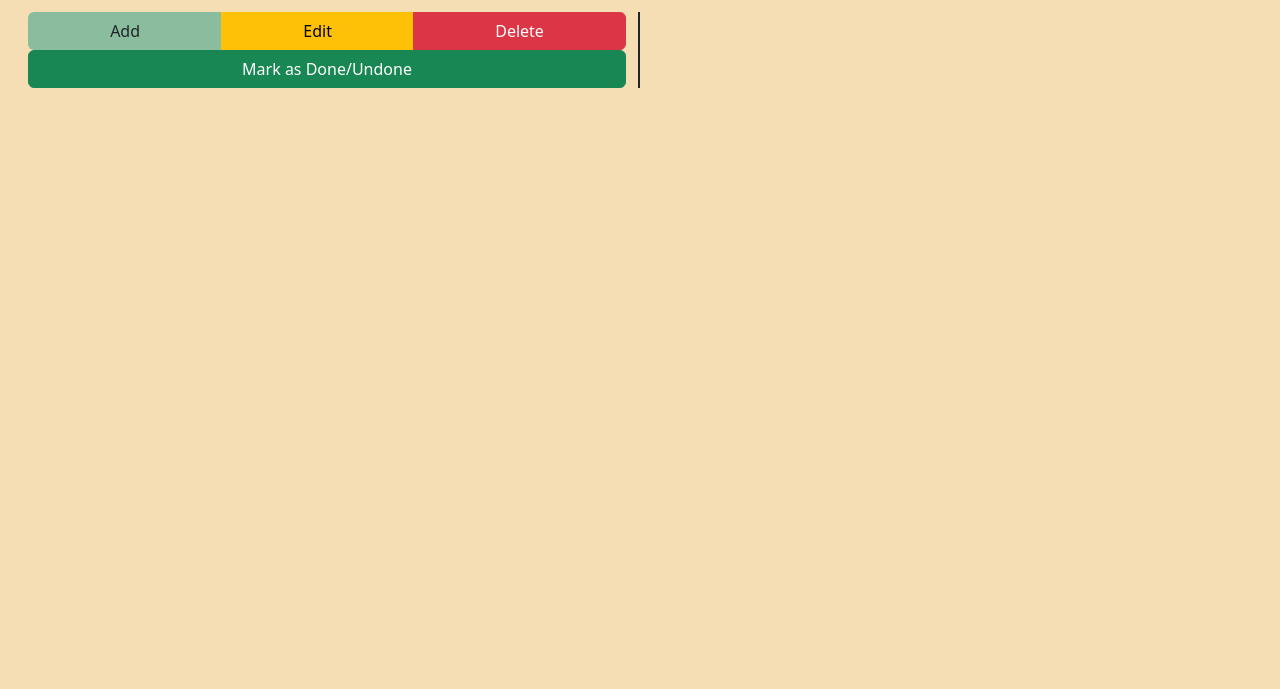
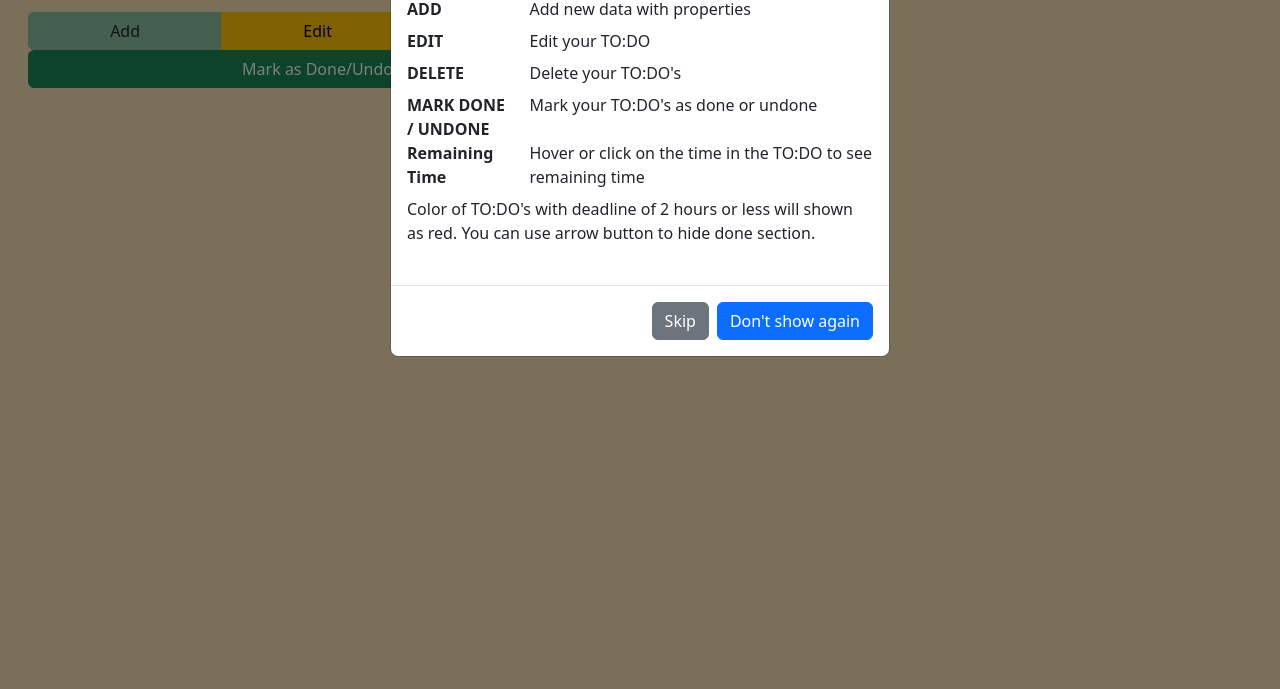
Before and after one commit to ethemtion/todolist, a plain HTML site: page index.html in a window 1280 px wide. Shown: the part 111-800 px from the top of the page. Drawn offline with nearby package versions, Linux system fonts and the light colour scheme.

Commit message:
bug fix, added hint

```diff
--- a/index.html
+++ b/index.html
@@ -308,5 +308,41 @@
         </div>
       </div>
     </div>
+
+    <div class="modal fade" id="staticBackdrop" data-bs-backdrop="static" data-bs-keyboard="false" tabindex="-1" aria-labelledby="staticBackdropLabel" aria-hidden="true">
+      <div class="modal-dialog">
+        <div class="modal-content">
+          <div class="modal-header">
+            <h5 class="modal-title" id="staticBackdropLabel">TO:DO LIST HINT</h5>
+            <button type="button" class="btn-close" data-bs-dismiss="modal" aria-label="Close"></button>
+          </div>
+          <div class="modal-body">
+            <dl class="row">
+              <dt class="col-sm-3">ADD</dt>
+              <dd class="col-sm-9">Add new data with properties</dd>
+
+              <dt class="col-sm-3">EDIT</dt>
+              <dd class="col-sm-9">Edit your TO:DO</dd>
+
+              <dt class="col-sm-3">DELETE</dt>
+              <dd class="col-sm-9">Delete your TO:DO's</dd>
+
+              <dt class="col-sm-3">MARK DONE / UNDONE</dt>
+              <dd class="col-sm-9">Mark your TO:DO's as done or undone</dd>
+
+              <dt class="col-sm-3">Remaining Time</dt>
+              <dd class="col-sm-9">Hover or click on the time in the TO:DO to see remaining time</dd>
+
+              <dd class="col-sm-12">Color of TO:DO's with deadline of 2 hours or less will shown as red. You can use arrow button to hide done section.</dd>
+            </dl>
+          </div>
+          <div class="modal-footer">
+            <button type="button" class="btn btn-secondary" data-bs-dismiss="modal">Skip</button>
+            <button type="button" class="btn btn-primary" data-bs-dismiss="modal" onclick="dontShowAgain()">Don't show again</button>
+          </div>
+        </div>
+      </div>
+    </div>
+
   </body>
 </html>
--- a/todo.js
+++ b/todo.js
@@ -1,6 +1,7 @@
 let toggleBtCounter = 0;
 
 $(document).ready(function () {
+  hintModal();
   get();
   store();
   addTooltip();
@@ -161,6 +162,7 @@ function btNewToDo() {
     let minutes = toDoDate.getMinutes();
 
     if (minutes <= 9) minutes = "0" + minutes;
+    if (day <= 9) day = "0" + day;
     if (month <= 9) month = "0" + month;
     if (hours <= 9) hours = "0" + hours;
 
@@ -401,7 +403,6 @@ function showRemaining() {
     --month;
     let year = footersText.slice(15);
 
-    // console.log(year, month, day, hours, minutes);
     const date = new Date(year, month, day, hours, minutes);
 
     let dateMS = date.valueOf();
@@ -409,7 +410,6 @@ function showRemaining() {
     let currentDateMS = currentDate.valueOf();
 
     let remainingMS = dateMS - currentDateMS;
-
     footerString = calculateRemaining(remainingMS);
     if (deadlineNearFlag == true) {
       $(footers[i]).css("color", "red");
@@ -452,7 +452,7 @@ function calculateRemaining(remainingMS) {
   if (hours != 0) footerString += hours + " hours ";
   if (minutes != 0) footerString += minutes + " minutes ";
 
-  if (day <= 0 && hours <= 2) {
+  if (day <= 0 && hours < 2) {
     deadlineNearFlag = true;
   } else {
     deadlineNearFlag = false;
@@ -472,3 +472,19 @@ function addTooltip() {
     $(footers[i]).tooltip("hide");
   }
 }
+
+let dontShowFlag = false
+function hintModal(){
+  let dontShowFlag = localStorage.getItem('dontShowFlag')
+  if(!dontShowFlag){
+  const myModalAlternative = new bootstrap.Modal('#staticBackdrop', "focus")
+  const modalToggle = $("#statickBackdrop")
+  myModalAlternative.show(modalToggle)
+}
+}
+
+function dontShowAgain(){
+  dontShowFlag = true
+  localStorage.setItem ("dontShowFlag", dontShowFlag)
+
+}
```
